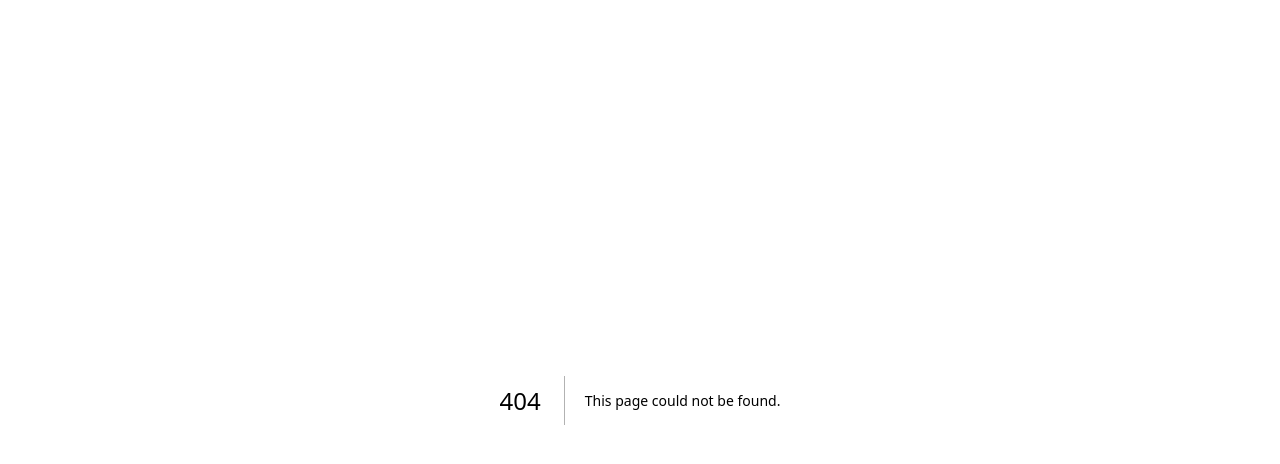
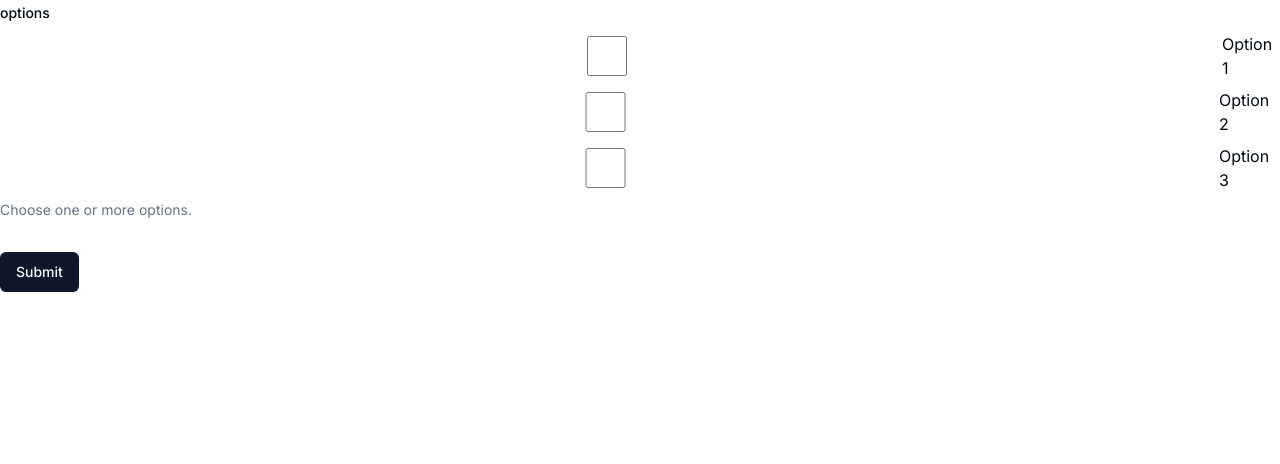
Before and after one commit to blackmax1886/react-hook-form-playground, a Next.js app: page /array-form in a window 1280 px wide. Before the commit this address had no page. Shown: the top 464 px of the page. Built offline with nearby package versions, Linux system fonts and the light colour scheme.

Commit message:
add array fields sample

```diff
--- /dev/null
+++ b/src/app/array-form/page.tsx
@@ -0,0 +1,79 @@
+"use client"
+
+import { Button } from "@/components/ui/button"
+import { Form, FormControl, FormDescription, FormField, FormItem, FormLabel, FormMessage } from "@/components/ui/form"
+import { Input } from "@/components/ui/input"
+import { zodResolver } from "@hookform/resolvers/zod"
+import { useForm } from "react-hook-form"
+import { z } from "zod"
+
+const formSchema = z.object({
+  options: z.array(
+    z.object({
+      label: z.string(),
+      isSelected: z.boolean(),
+    }),
+  ).refine((options) => options.some(option => option.isSelected), {
+    message: "Please select at least one option.",
+  }),
+})
+
+export default function OptionsForm() {
+  // 1. Define your form.
+  const form = useForm<z.infer<typeof formSchema>>({
+    resolver: zodResolver(formSchema),
+    defaultValues: {
+      options: [
+        { label: "Option 1", isSelected: false },
+        { label: "Option 2", isSelected: false },
+        { label: "Option 3", isSelected: false }
+      ],
+    },
+  })
+
+  // 2. Define a submit handler.
+  function onSubmit(values: z.infer<typeof formSchema>) {
+    // Do something with the form values.
+    // ✅ This will be type-safe and validated.
+    console.log(values)
+  }
+
+  return (
+    <Form {...form}>
+      <form onSubmit={form.handleSubmit(onSubmit)} className="space-y-8">
+        <FormField
+          control={form.control}
+          name="options"
+          render={({ field: {onChange, value} }) => (
+            <FormItem>
+              <FormLabel>options</FormLabel>
+              <FormControl>
+                <>
+                {value.map((option, index) => (
+                  <label key={index} className="flex items-center space-x-2">
+                    <Input
+                      type="checkbox"
+                      checked={option.isSelected}
+                      onChange={(e) => {
+                        const updatedOptions = [...value];
+                        updatedOptions[index].isSelected = e.target.checked;
+                        onChange(updatedOptions);
+                      }}
+                    />
+                    <span>{option.label}</span>
+                  </label>
+                ))}
+                </>
+              </FormControl>
+              <FormDescription>
+                Choose one or more options.
+              </FormDescription>
+              <FormMessage />
+            </FormItem>
+          )}
+        />
+        <Button type="submit">Submit</Button>
+      </form>
+    </Form>
+  )
+}
--- a/src/app/profile/page.tsx
+++ /dev/null
@@ -1,55 +0,0 @@
-"use client"
-
-import { Button } from "@/components/ui/button"
-import { Form, FormControl, FormDescription, FormField, FormItem, FormLabel, FormMessage } from "@/components/ui/form"
-import { Input } from "@/components/ui/input"
-import { zodResolver } from "@hookform/resolvers/zod"
-import { useForm } from "react-hook-form"
-import { z } from "zod"
-
-const formSchema = z.object({
-  username: z.string().min(2, {
-    message: "Username must be at least 2 characters.",
-  }),
-})
-
-export default function ProfileForm() {
-  // 1. Define your form.
-  const form = useForm<z.infer<typeof formSchema>>({
-    resolver: zodResolver(formSchema),
-    defaultValues: {
-      username: "",
-    },
-  })
-
-  // 2. Define a submit handler.
-  function onSubmit(values: z.infer<typeof formSchema>) {
-    // Do something with the form values.
-    // ✅ This will be type-safe and validated.
-    console.log(values)
-  }
-
-  return (
-    <Form {...form}>
-      <form onSubmit={form.handleSubmit(onSubmit)} className="space-y-8">
-        <FormField
-          control={form.control}
-          name="username"
-          render={({ field }) => (
-            <FormItem>
-              <FormLabel>Username</FormLabel>
-              <FormControl>
-                <Input placeholder="shadcn" {...field} />
-              </FormControl>
-              <FormDescription>
-                This is your public display name.
-              </FormDescription>
-              <FormMessage />
-            </FormItem>
-          )}
-        />
-        <Button type="submit">Submit</Button>
-      </form>
-    </Form>
-  )
-}
```
